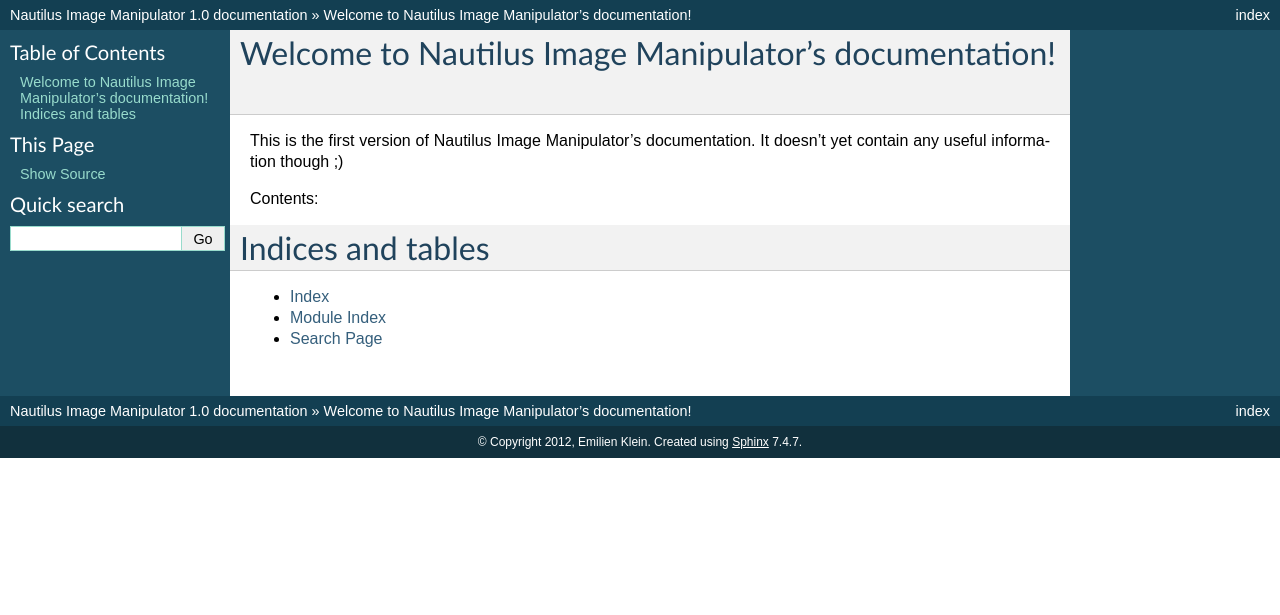
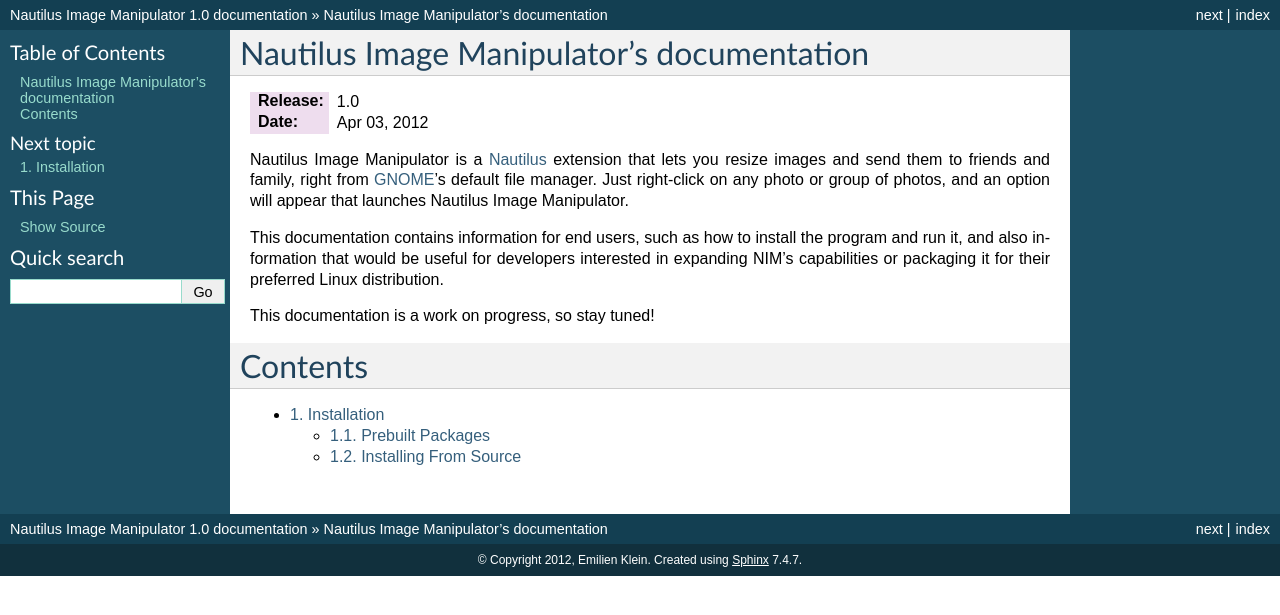
Before and after one commit to e2jk/nautilus-image-manipulator, a Sphinx documentation site: the page built from docs/index.rst, in a window 1280 px wide. Shown: the top 615 px of the page. Built offline with Sphinx 7.4.7, drawn with Linux system fonts in a browser that asks for light colours.

Commit message:
First real documentation: index and installation instructions

```diff
--- a/docs/conf.py
+++ b/docs/conf.py
@@ -50,7 +50,7 @@
 # The short X.Y version.
 version = '1.0'
 # The full version, including alpha/beta/rc tags.
-release = '1.0'
+release = version
 
 # The language for content autogenerated by Sphinx. Refer to documentation
 # for a list of supported languages.
--- a/docs/index.rst
+++ b/docs/index.rst
@@ -1,21 +1,29 @@
-.. Nautilus Image Manipulator documentation master file, created by
-   sphinx-quickstart on Thu Mar 22 20:26:36 2012.
-   You can adapt this file completely to your liking, but it should at least
-   contain the root `toctree` directive.
+Nautilus Image Manipulator's documentation
+==========================================
 
-Welcome to Nautilus Image Manipulator's documentation!
-======================================================
+:Release: |version|
+:Date: |today|
 
-This is the first version of Nautilus Image Manipulator's documentation. It doesn't yet contain any useful information though ;)
+Nautilus Image Manipulator is a `Nautilus`_ extension that lets you resize
+images and send them to friends and family, right from `GNOME`_'s default file
+manager. Just right-click on any photo or group of photos, and an option will
+appear that launches Nautilus Image Manipulator.
 
-Contents:
+This documentation contains information for end users, such as how to install
+the program and run it, and also information that would be useful for
+developers interested in expanding NIM's capabilities or packaging it for their
+preferred Linux distribution.
+
+This documentation is a work on progress, so stay tuned!
+
+Contents
+========
 
 .. toctree::
+   :numbered:
    :maxdepth: 2
 
-Indices and tables
-==================
+   install
 
-* :ref:`genindex`
-* :ref:`modindex`
-* :ref:`search`
+.. _Nautilus: https://en.wikipedia.org/wiki/Nautilus_%28file_manager%29
+.. _GNOME: http://www.gnome.org/
--- /dev/null
+++ b/docs/install.rst
@@ -0,0 +1,91 @@
+.. _install:
+
+Installation
+============
+Nautilus Image Manipulator is written in `Python`_ and uses `GTK+ version 3`_.
+
+Prebuilt Packages
+-----------------
+The preferred way to install Nautilus Image Manipulator is to get it from your
+distribution's software repository. Nautilus Image Manipulator is currently
+packaged in the following Linux distributions:
+
+* `Debian`_: Testing and Unstable
+
+* `Ubuntu`_: starting from 11.10 Oneiric Ocelot
+
+* `Arch`_
+
+On Debian-based distributions, execute the following command to install Nautilus
+Image Manipulator::
+
+    sudo apt-get install nautilus-image-manipulator
+
+Installing From Source
+----------------------
+
+Dependencies
+^^^^^^^^^^^^
+You will need the following software in order to run Nautilus Image Manipulator:
+
+* Python 2 (2.6 or later)
+
+* GTK+3
+
+* Nautilus
+
+* Nautilus-Python (most often packaged as python-nautilus)
+
+Note: you can use Nautilus Image Manipulator without Nautilus, but without the
+one feature that makes is interesting, i.e. the Nautilus extension...
+
+Retrieving the source code
+^^^^^^^^^^^^^^^^^^^^^^^^^^
+You can get the source in two ways:
+
+* from a `release tarball`_
+
+* from the `Bazaar source code repository`_::
+
+    bzr branch lp:nautilus-image-manipulator
+
+Install the Nautilus extension
+^^^^^^^^^^^^^^^^^^^^^^^^^^^^^^
+In order for Nautilus to display the option to use Nautilus Image Manipulator
+when right-clicking one or more images, you need to place the Nautilus extension
+file ``nautilus_image_manipulator/nautilus-image-manipulator-extension.py`` in
+one of these 2 directories:
+
+* ``/usr/share/nautilus-python/extensions`` (for all users of the system)
+
+* ``~/.local/share/nautilus-python/extensions/`` (only for your current user)
+
+You can do this by creating a symbolic link like this::
+
+    ln -s nautilus_image_manipulator/nautilus-image-manipulator-extension.py ~/.local/share/nautilus-python/extensions
+
+Don't forget to restart Nautilus for the new extension to be visible. You can do
+that by restarting your session, or by executing these commands::
+
+    killall nautilus; nautilus --no-desktop
+
+Running it without the Nautilus extension
+^^^^^^^^^^^^^^^^^^^^^^^^^^^^^^^^^^^^^^^^^
+The script to run is ``./bin/nautilus-image-manipulator``. You will have to pass
+one or more images files using the ``-f`` parameter. Example::
+
+    ./bin/nautilus-image-manipulator -f ~/Images/733.jpg -f ~/Images/hyperion3_cassini_1024.jpg
+
+Hint: add the ``-v`` parameter to display debug information. Can be useful when
+trying to determine what is going on.
+
+
+.. _Python: http://python.org/
+.. _GTK+ version 3: http://www.gtk.org/
+
+.. _Debian: http://packages.qa.debian.org/n/nautilus-image-manipulator.html
+.. _Ubuntu: https://launchpad.net/nautilus-image-manipulator/+packages
+.. _Arch: http://aur.archlinux.org/packages.php?ID=56144
+
+.. _release tarball: https://launchpad.net/nautilus-image-manipulator/+download
+.. _Bazaar source code repository: https://code.launchpad.net/nautilus-image-manipulator
```
